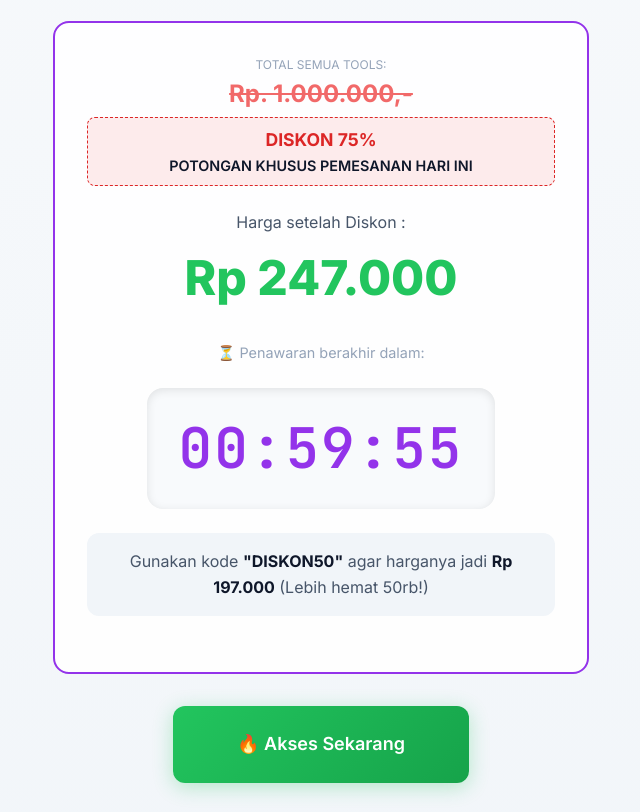
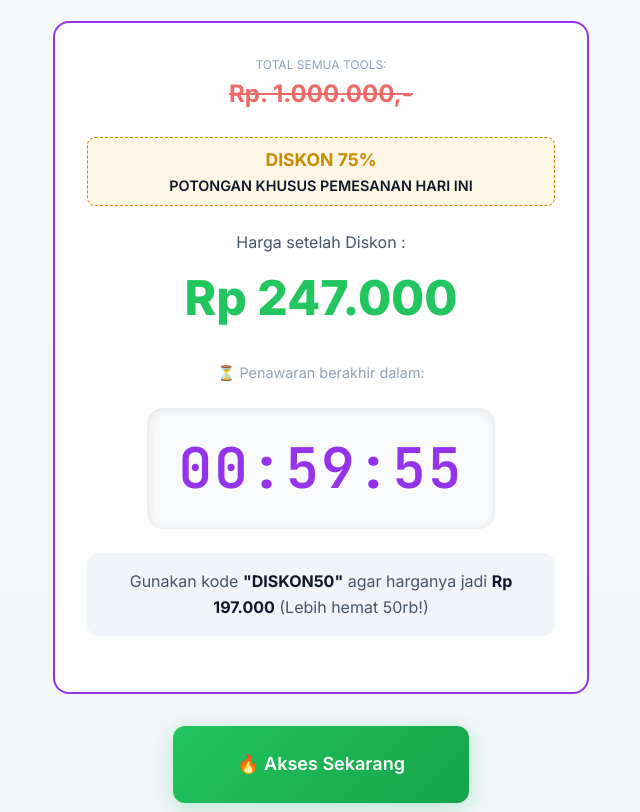
Before and after one commit to bangsatruk/autostocks-ai, a website built with Vite: page index.html in a window 1280 px wide. Shown: the part 5828-6640 px from the top of the page, without its empty margins (319-959 px from the left). Built offline with nearby package versions, Linux system fonts and the light colour scheme.

Commit message:
Update discount badge to yellow and increase spacing

```diff
--- a/src/styles/landing.css
+++ b/src/styles/landing.css
@@ -611,14 +611,15 @@
     flex-direction: column;
     align-items: center;
     margin-bottom: var(--spacing-md);
-    background: rgba(239, 68, 68, 0.1);
+    margin-top: var(--spacing-lg);
+    background: rgba(234, 179, 8, 0.1);
     padding: var(--spacing-sm);
     border-radius: var(--radius-md);
-    border: 1px dashed var(--danger);
+    border: 1px dashed var(--warning);
 }
 
 .discount-percent {
-    color: var(--danger);
+    color: var(--warning);
     font-weight: 700;
     font-size: 1.1rem;
 }
```
